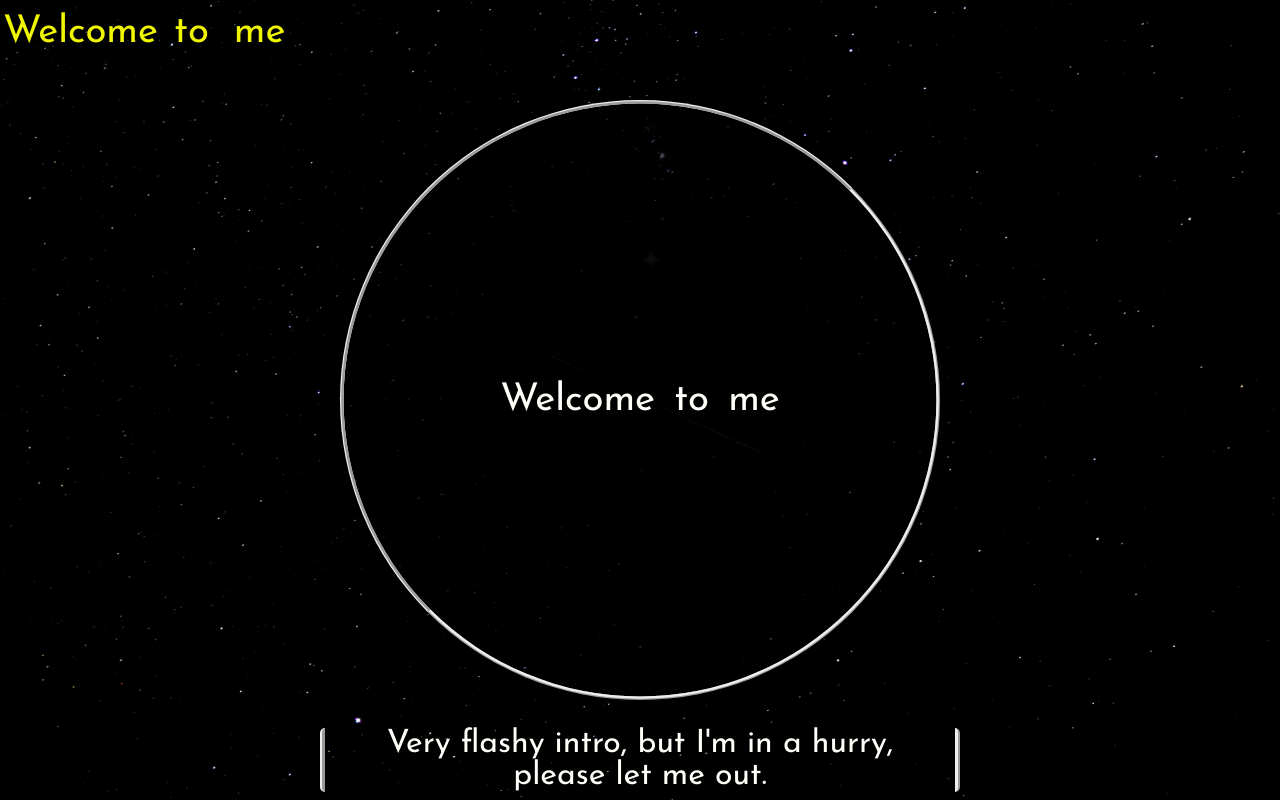
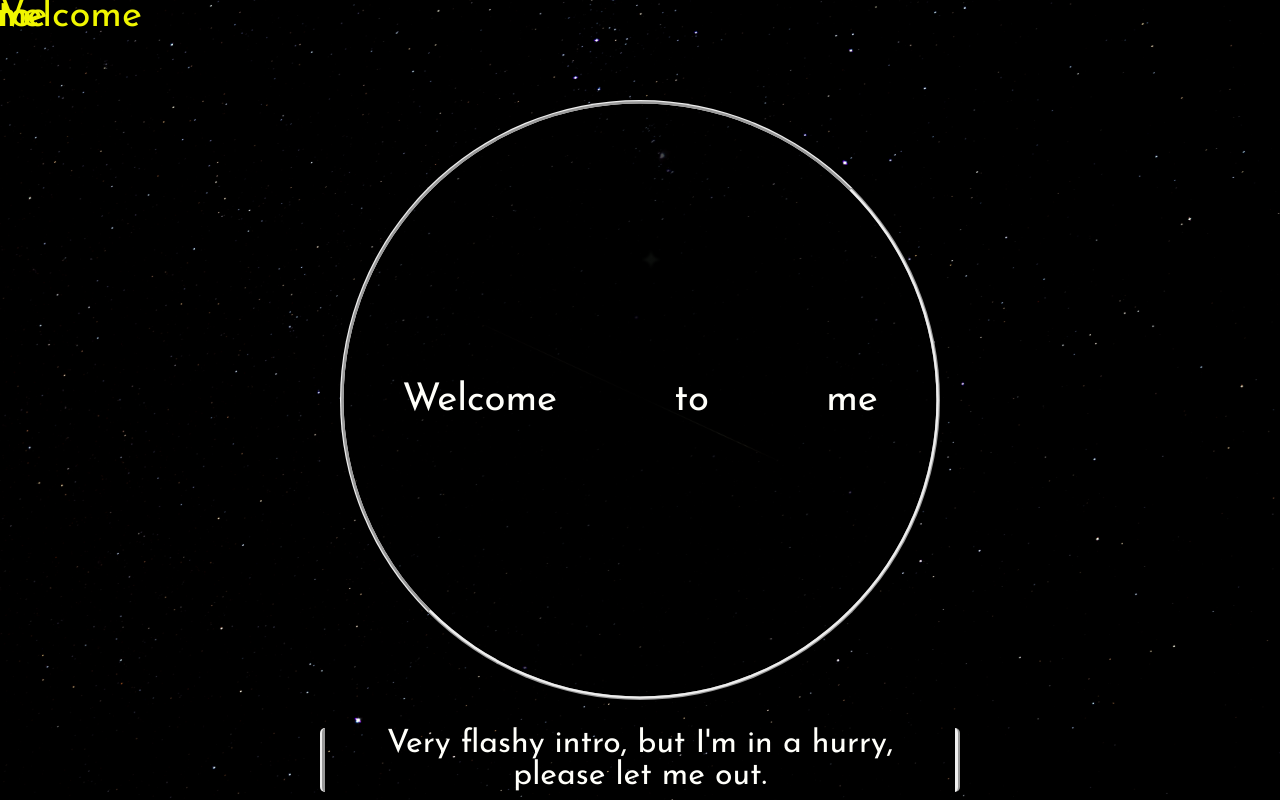
Before and after one commit to birkheadc/colby, a React app: page / in a window 1280 px wide. Built offline with nearby package versions, Linux system fonts and the light colour scheme.

Commit message:
Finish most of welcome-game round logic, style and animations need more work

```diff
--- a/src/components/welcomeGame/WelcomeGame.tsx
+++ b/src/components/welcomeGame/WelcomeGame.tsx
@@ -1,15 +1,22 @@
 import * as React from 'react';
 import './WelcomeGame.css';
 import WelcomeGameLevelManager from './welcomeGameLevelManager/WelcomeGameLevelManager';
-import WelcomeGameStar from './welcomeGameStar/WelcomeGameStar';
 
 interface IWelcomeGameProps {
   phrases: string[]
 }
 function WelcomeGame(props: IWelcomeGameProps): JSX.Element {
+
+  const [currentRound, setCurrentRound] = React.useState(0);
+
+  const handleRoundComplete = (): void => {
+    setCurrentRound(c => c + 1);
+    console.log('round won');
+  }
+
   return (
     <div className='welcome-game-wrapper'>
-      <WelcomeGameLevelManager phrase={props.phrases[0]} />
+      <WelcomeGameLevelManager reportRoundComplete={handleRoundComplete} phrase={props.phrases[currentRound]} />
     </div>
   );
 }
--- a/src/components/welcomeGame/welcomeGameGoal/WelcomeGameGoal.css
+++ b/src/components/welcomeGame/welcomeGameGoal/WelcomeGameGoal.css
@@ -2,3 +2,8 @@ div.welcome-game-goal {
   font-size: 2rem;
   user-select: none;
 }
+
+div.goal-complete {
+  color: var(--clr-accent-c);
+  font-size: 3rem;
+}
--- a/src/components/welcomeGame/welcomeGameLevelManager/WelcomeGameLevelManager.css
+++ b/src/components/welcomeGame/welcomeGameLevelManager/WelcomeGameLevelManager.css
@@ -14,10 +14,9 @@ div.welcome-game-goals-wrapper {
   display: flex;
   flex-direction: row;
   align-items: center;
-  justify-content: center;
-  gap: 1em;
+  justify-content: space-around;
 
-  z-index: -1;
+  z-index: 1;
 
   border-style: ridge;
   border-width: 3px;
--- a/src/components/welcomeGame/welcomeGameLevelManager/WelcomeGameLevelManager.tsx
+++ b/src/components/welcomeGame/welcomeGameLevelManager/WelcomeGameLevelManager.tsx
@@ -4,6 +4,7 @@ import WelcomeGameStar from '../welcomeGameStar/WelcomeGameStar';
 import './WelcomeGameLevelManager.css'
 
 interface IWelcomeGameLevelManagerProps {
+  reportRoundComplete(): void,
   phrase: string
 }
 
@@ -15,6 +16,7 @@ export interface IWord {
 function WelcomeGameLevelManager(props: IWelcomeGameLevelManagerProps): JSX.Element {
 
   const words = breakIntoWords(props.phrase);
+  const [score, setScore] = React.useState(0);
 
   function breakIntoWords(phrase: string ): IWord[] {
     const iWords: IWord[] = [];
@@ -28,11 +30,27 @@ function WelcomeGameLevelManager(props: IWelcomeGameLevelManagerProps): JSX.Elem
     return iWords;
   }
 
+  function highlightGoal(index: number): void {
+    const goal = document.querySelector("#welcome-game-goal_" + index);
+    goal?.classList.add('goal-complete');
+  }
+
+  const handleGoal = (index: number): void => {
+    setScore(s => s  + 1);
+    highlightGoal(index);
+  }
+
+  React.useEffect(() => {
+    if (score >= words.length) {
+      props.reportRoundComplete();
+    }
+  }, [score]);
+
   return (
     <>
       {words.map(
         word =>
-        <WelcomeGameStar key={'welcome-game-star_' + word.index} word={word} />
+        <WelcomeGameStar key={'welcome-game-star_' + word.index} reportGoal={handleGoal} word={word} />
       )}
       <div className='welcome-game-goals-wrapper'>
       {words.map(
--- a/src/components/welcomeGame/welcomeGameStar/WelcomeGameStar.css
+++ b/src/components/welcomeGame/welcomeGameStar/WelcomeGameStar.css
@@ -2,6 +2,9 @@ div.welcome-game-star-wrapper {
   width: fit-content;
   display: inline-block;
   transform: scale(var(--nav-scale));
+  position: absolute;
+  z-index: 2;
+  pointer-events: none;
 }
 
 div.welcome-game-star {
@@ -12,9 +15,8 @@ div.welcome-game-star {
 
   user-select: none;
 
-  padding: 0.5em;
-
   font-size: 2rem;
+  pointer-events: all;
 }
 
 div.welcome-game-star:hover {
--- a/src/components/welcomeGame/welcomeGameStar/WelcomeGameStar.tsx
+++ b/src/components/welcomeGame/welcomeGameStar/WelcomeGameStar.tsx
@@ -4,7 +4,8 @@ import Draggable, { DraggableData, DraggableEvent } from 'react-draggable';
 import { IWord } from '../welcomeGameLevelManager/WelcomeGameLevelManager';
 
 interface IWelcomeGameStarProps {
-  word: IWord
+  word: IWord,
+  reportGoal(index: number): void
 }
 
 function WelcomeGameStar(props: IWelcomeGameStarProps): JSX.Element {
@@ -21,6 +22,7 @@ function WelcomeGameStar(props: IWelcomeGameStarProps): JSX.Element {
 
   const [dragging, setDragging] = React.useState(false);
   const [position, setPosition] = React.useState(initialPosition);
+  const [active, setActive] = React.useState(true);
 
   const styles = {
     dragging: {
@@ -28,6 +30,9 @@ function WelcomeGameStar(props: IWelcomeGameStarProps): JSX.Element {
     },
     notDragging: {
       color: 'var(--clr-accent-c)'
+    },
+    disabled: {
+      display: 'none'
     }
   }
 
@@ -35,14 +40,40 @@ function WelcomeGameStar(props: IWelcomeGameStarProps): JSX.Element {
     window.addEventListener('resize', () => setPosition(initialPosition));
   }, []);
 
+  function isMouseOverGoal(): boolean {
+    const star = document.querySelector('#welcome-game-star_' + props.word.index);
+    const goal = document.querySelector('#welcome-game-goal_' + props.word.index);
+    const rect1 = star?.getBoundingClientRect();
+    const rect2 = goal?.getBoundingClientRect();
+
+    if (!rect1 || !rect2) {
+      return false;
+    }
+
+    return !(
+      rect1.top > rect2.bottom ||
+      rect1.right < rect2.left ||
+      rect1.bottom < rect2.top ||
+      rect1.left > rect2.right
+    );
+  }
+
   const dragHandler = (e: DraggableEvent, data: DraggableData): void => {
     setPosition({x: data.x, y: data.y})
   }
 
+  const dragStopHandler = (e: DraggableEvent, data: DraggableData): void => {
+    setDragging(false);
+    if (isMouseOverGoal() === true) {
+      setActive(false);
+      props.reportGoal(props.word.index);
+    }
+  }
+
   return (
     <div className='welcome-game-star-wrapper'>
-      <Draggable position={position} onStart={() => setDragging(true)} onDrag={dragHandler} onStop={() => setDragging(false)} scale={parseFloat(document.documentElement.style.getPropertyValue('--nav-scale'))}>
-        <div className='welcome-game-star' id={'welcome-game-star_' + props.word.index} style={dragging ? styles.dragging : styles.notDragging}>
+      <Draggable disabled={!active} position={position} onStart={() => setDragging(true)} onDrag={dragHandler} onStop={dragStopHandler} scale={parseFloat(document.documentElement.style.getPropertyValue('--nav-scale'))}>
+        <div className='welcome-game-star' id={'welcome-game-star_' + props.word.index} style={active ? (dragging ? styles.dragging : styles.notDragging) : styles.disabled}>
           {props.word.word}
         </div>
       </Draggable>
```
